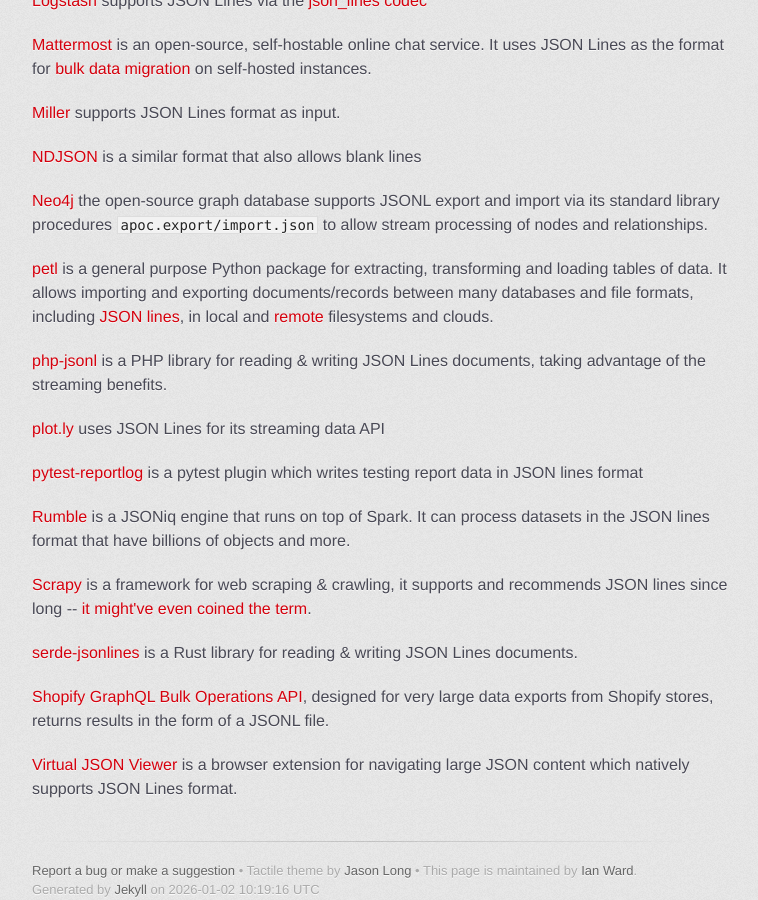
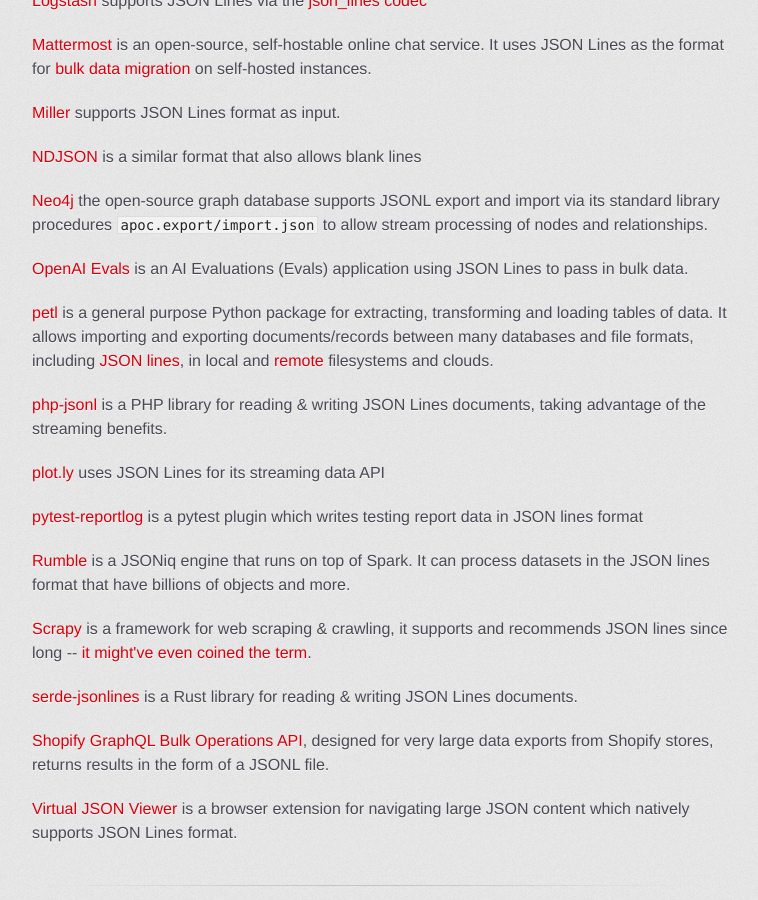
Before and after one commit to wardi/jsonlines, a Jekyll site: the page built from on_the_web/index.md, in a window 1280 px wide and 900 px high, scrolled down 1205 px. Shown: the whole window, without its empty margins (258-1016 px from the left). Built offline with Jekyll 4.4.1, drawn with Linux system fonts in a browser that asks for light colours; some web fonts are replaced.

Commit message:
Include OpenAI Evals

```diff
--- a/on_the_web/index.md
+++ b/on_the_web/index.md
@@ -45,6 +45,8 @@ title: On The Web
 
 <p><a href="https://neo4j.com/developer">Neo4j</a> the open-source graph database supports JSONL export and import via its standard library procedures <a href="https://neo4j.com/labs/apoc/4.1/export/json/#export-database-json"><code>apoc.export/import.json</code></a> to allow stream processing of nodes and relationships.</p>
 
+<p><a href="https://platform.openai.com/docs/guides/evals#uploading-test-data">OpenAI Evals</a> is an AI Evaluations (Evals) application using JSON Lines to pass in bulk data. </p>
+
 <p><a href="https://petl.readthedocs.io/en/stable/io.html#databases">petl</a> is a general purpose Python package for extracting, transforming and loading tables of data. It allows importing and exporting documents/records between many databases and file formats, including <a href="https://petl.readthedocs.io/en/stable/io.html#json-files">JSON lines</a>, in local and <a href="https://petl.readthedocs.io/en/stable/io.html#remote-i-o-helper-classes">remote</a> filesystems and clouds.</p>
 
 <p><a href="https://github.com/indykoning/php-jsonl">php-jsonl</a> is a PHP library for reading &amp; writing JSON Lines documents, taking advantage of the streaming benefits.</p>
```
